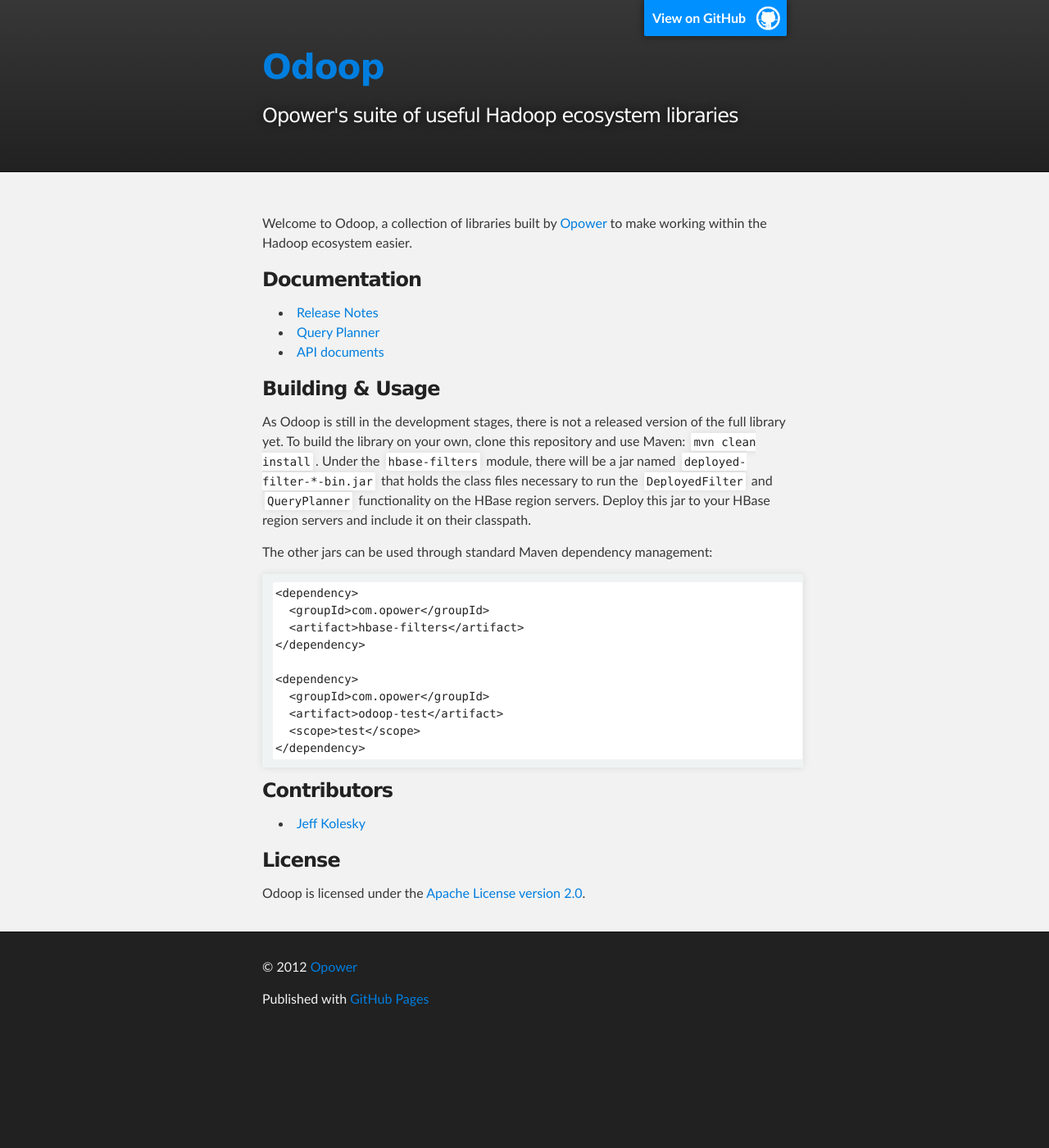
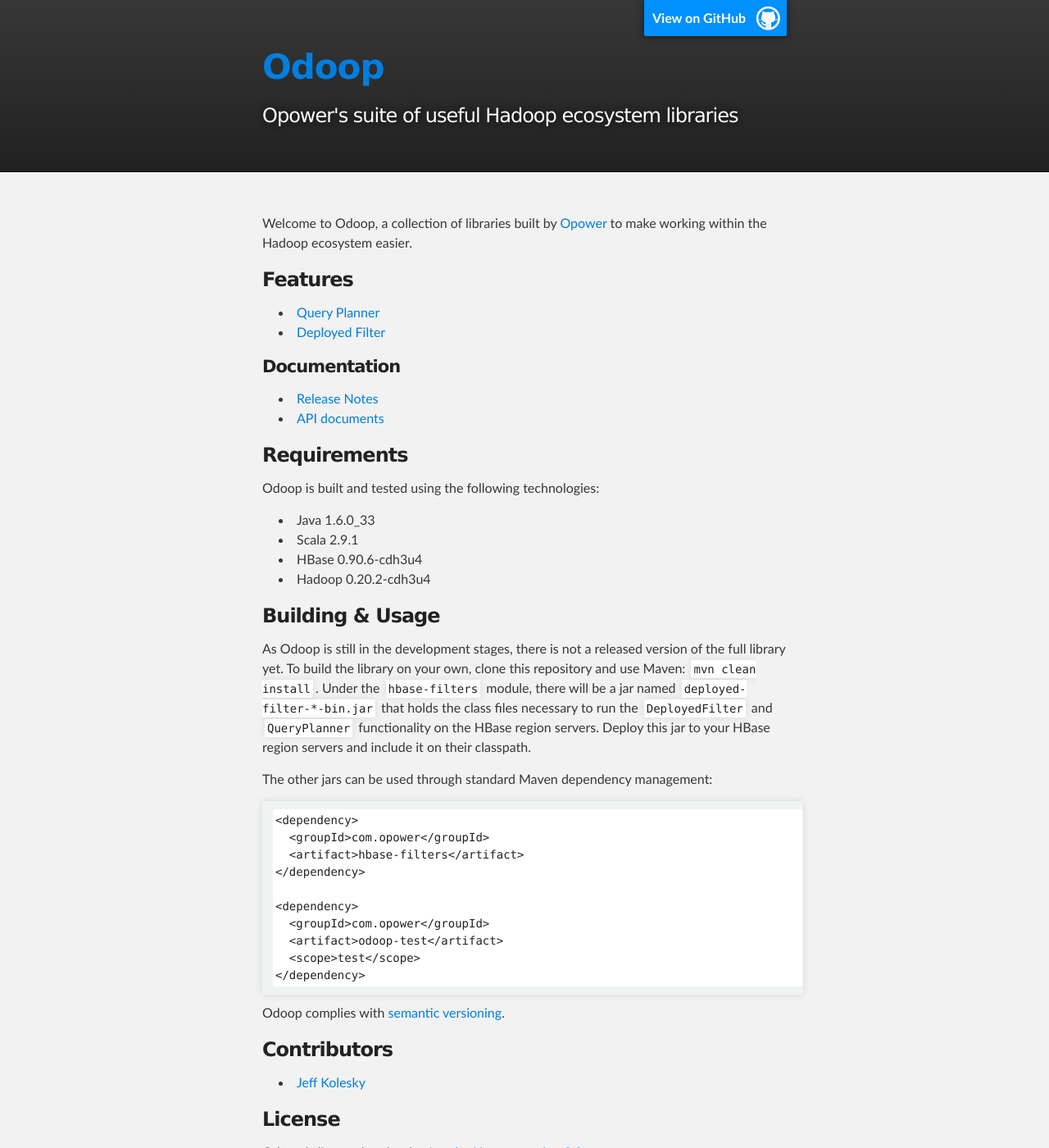
Before and after one commit to jeffkole/odoop, a Jekyll site: the page built from index.md, in a window 1280 px wide and 1400 px high. Shown: the whole window at 82% size. Built offline with Jekyll 4.4.1, drawn with Linux system fonts in a browser that asks for light colours; some of the changed text lies outside the part shown.

Commit message:
Improves documentation
* Cleans up relative links
* Adds documentation on deployed filters
* Adds technology requirements
* Gives credit where credit is due (ie, to Jason Costello)
* Refers to semantic versioning

```diff
--- a/_includes/default_layout.html
+++ b/_includes/default_layout.html
@@ -6,7 +6,7 @@
     <meta http-equiv="X-UA-Compatible" content="chrome=1" />
     <meta name="description" content="Odoop : Opower's suite of useful Hadoop ecosystem libraries" />
 
-    <link rel="stylesheet" type="text/css" media="screen" href="{{ stylesheet_base }}stylesheets/stylesheet.css">
+    <link rel="stylesheet" type="text/css" media="screen" href="{{ relative_root }}/stylesheets/stylesheet.css">
 
     <title>Opower : Odoop : {{ page.title }}</title>
   </head>
@@ -18,7 +18,7 @@
         <header class="inner">
           <a id="forkme_banner" href="https://github.com/jeffkole/odoop">View on GitHub</a>
 
-          <h1 id="project_title"><a href="https://github.com/pages/jeffkole/odoop">Odoop</a></h1>
+          <h1 id="project_title"><a href="{{ relative_root }}/">Odoop</a></h1>
           <h2 id="project_tagline">Opower's suite of useful Hadoop ecosystem libraries</h2>
 
         </header>
@@ -35,7 +35,8 @@
     <div id="footer_wrap" class="outer">
       <footer class="inner">
         <p class="copyright">&copy; 2012 <a href="http://opower.com">Opower</a></p>
-        <p>Published with <a href="http://pages.github.com">GitHub Pages</a></p>
+        <p>Published with <a href="http://pages.github.com">GitHub Pages</a>,
+        using the Slate theme by Jason Costello (<a href="http://twitter.com/jsncostello">@jsncostello</a>)</p>
       </footer>
     </div>
 
--- a/_layouts/doc.html
+++ b/_layouts/doc.html
@@ -1,3 +1,3 @@
-{% assign stylesheet_base = '../' %}
+{% assign relative_root = '..' %}
 
 {% include default_layout.html %}
--- a/_layouts/main.html
+++ b/_layouts/main.html
@@ -1,3 +1,3 @@
-{% assign stylesheet_base = '' %}
+{% assign relative_root = '.' %}
 
 {% include default_layout.html %}
--- a/index.md
+++ b/index.md
@@ -6,11 +6,24 @@ title: Welcome
 Welcome to Odoop, a collection of libraries built by [Opower](http://opower.com) to make working
 within the Hadoop ecosystem easier.
 
-### Documentation
+### Features
+
+* [Query Planner](docs/query-planner.html)
+* [Deployed Filter](docs/deployed-filter.html)
+
+#### Documentation
 
 * [Release Notes](RELEASE_NOTES.html)
-* [Query Planner](docs/query-planner.html)
 * [API documents](docs/api/index.html)
+
+### Requirements
+
+Odoop is built and tested using the following technologies:
+
+* Java 1.6.0_33
+* Scala 2.9.1
+* HBase 0.90.6-cdh3u4
+* Hadoop 0.20.2-cdh3u4
 
 ### Building & Usage
 
@@ -32,6 +45,8 @@ The other jars can be used through standard Maven dependency management:
       <scope>test</scope>
     </dependency>
 
+Odoop complies with [semantic versioning](http://semver.org).
+
 ### Contributors
 
 * [Jeff Kolesky](http://github.com/jeffkole)
```
Also changed, not shown: RELEASE_NOTES.md (+2 -0 lines), docs/deployed-filter.md (added, +51 -0 lines).
